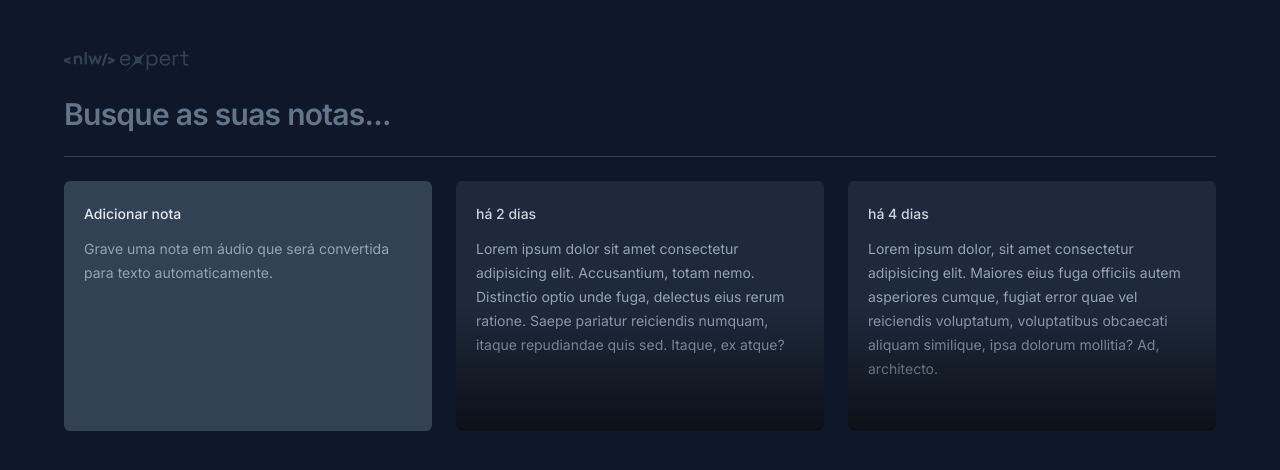
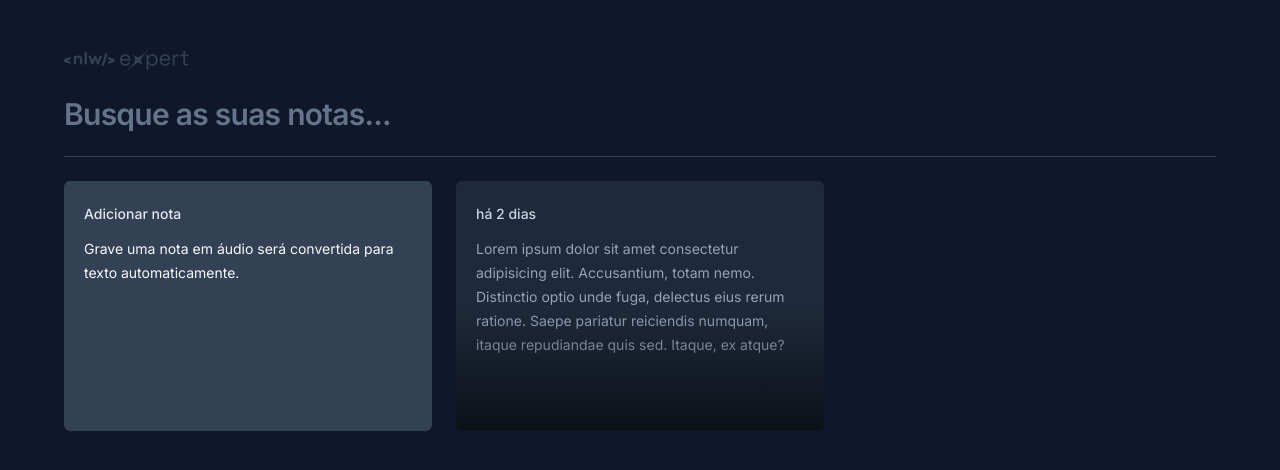
Before and after one commit to pedroGermano/nlw-experts-notes, a React (Vite) app: page / in a window 1280 px wide. Shown: the top 470 px of the page. Built offline with nearby package versions, Linux system fonts and the light colour scheme.

Commit message:
note card component

```diff
--- a/src/App.tsx
+++ b/src/App.tsx
@@ -1,4 +1,5 @@
 import logo from "./assets/logo-nlw-expert.svg";
+import { NoteCard } from "./components/NoteCard";
 
 export function App() {
   return (
@@ -20,32 +21,12 @@ export function App() {
           <span className="text-sm font-medium text-slate-200">
             Adicionar nota
           </span>
-          <p className="text-sm leading-6 text-slate-400">
-            Grave uma nota em áudio que será convertida para texto
-            automaticamente.
+          <p className="text-sm leading-6 text-slate-40">
+            Grave uma nota em áudio será convertida para texto automaticamente.
           </p>
         </div>
-        <div className="relative p-5 space-y-3 overflow-hidden rounded-md bg-slate-800">
-          <span className="text-sm font-medium text-slate-300">há 2 dias</span>
-          <p className="text-sm leading-6 text-slate-400">
-            Lorem ipsum dolor sit amet consectetur adipisicing elit.
-            Accusantium, totam nemo. Distinctio optio unde fuga, delectus eius
-            rerum ratione. Saepe pariatur reiciendis numquam, itaque repudiandae
-            quis sed. Itaque, ex atque?
-          </p>
-          <div className="absolute bottom-0 left-0 right-0 h-1/2 bg-gradient-to-t from-black/60 to-black/0" />
-        </div>
 
-        <div className="relative p-5 space-y-3 overflow-hidden rounded-md bg-slate-800">
-          <span className="text-sm font-medium text-slate-300">há 4 dias</span>
-          <p className="text-sm leading-6 text-slate-400">
-            Lorem ipsum dolor, sit amet consectetur adipisicing elit. Maiores
-            eius fuga officiis autem asperiores cumque, fugiat error quae vel
-            reiciendis voluptatum, voluptatibus obcaecati aliquam similique,
-            ipsa dolorum mollitia? Ad, architecto.
-          </p>
-          <div className="absolute bottom-0 left-0 right-0 h-1/2 bg-gradient-to-t from-black/60 to-black/0" />
-        </div>
+        <NoteCard />
       </div>
     </div>
   );
--- /dev/null
+++ b/src/components/NoteCard.tsx
@@ -0,0 +1,14 @@
+export function NoteCard() {
+  return (
+    <div className="relative p-5 space-y-3 overflow-hidden rounded-md bg-slate-800">
+      <span className="text-sm font-medium text-slate-300">há 2 dias</span>
+      <p className="text-sm leading-6 text-slate-400">
+        Lorem ipsum dolor sit amet consectetur adipisicing elit. Accusantium,
+        totam nemo. Distinctio optio unde fuga, delectus eius rerum ratione.
+        Saepe pariatur reiciendis numquam, itaque repudiandae quis sed. Itaque,
+        ex atque?
+      </p>
+      <div className="absolute bottom-0 left-0 right-0 h-1/2 bg-gradient-to-t from-black/60 to-black/0 point-events-none" />
+    </div>
+  );
+}
```
